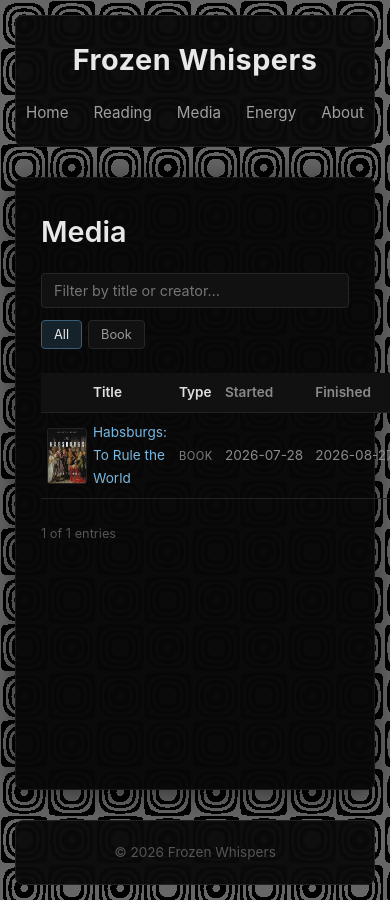
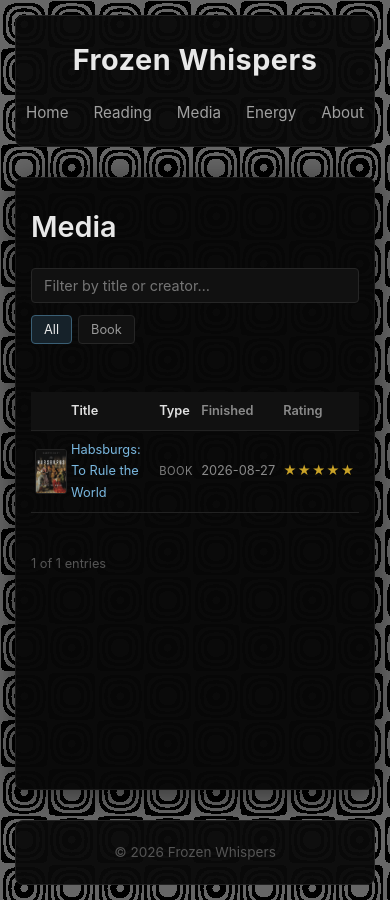
Before and after one commit to rodavok/frozenwhispers, a Jekyll site: the page built from media.md, in a window 390 px wide. Built offline with Jekyll 4.4.1, drawn with Linux system fonts in a browser that asks for light colours.

Commit message:
Add media log

```diff
--- a/_includes/media-table.html
+++ b/_includes/media-table.html
@@ -24,6 +24,7 @@
   </div>
 </div>
 
+<div class="media-table-wrap">
 <table class="media-table" id="media-table">
   <thead>
     <tr>
@@ -32,8 +33,8 @@
       <th class="col-type sortable" data-sort="type">Type</th>
       <th class="col-creator sortable" data-sort="creator">Creator</th>
       <th class="col-year sortable" data-sort="year">Year</th>
-      <th class="col-date sortable" data-sort="started">Started</th>
-      <th class="col-date sortable" data-sort="finished">Finished</th>
+      <th class="col-date col-started sortable" data-sort="started">Started</th>
+      <th class="col-date col-finished sortable" data-sort="finished">Finished</th>
       <th class="col-rating sortable" data-sort="rating">Rating</th>
     </tr>
   </thead>
@@ -67,8 +68,8 @@
       <td class="col-type"><span class="media-type">{{ item.type }}</span></td>
       <td class="col-creator">{{ item.creator | default: "—" }}</td>
       <td class="col-year">{{ item.year | default: "—" }}</td>
-      <td class="col-date">{{ item.started | default: "—" }}</td>
-      <td class="col-date">{{ item.finished | default: "—" }}</td>
+      <td class="col-date col-started">{{ item.started | default: "—" }}</td>
+      <td class="col-date col-finished">{{ item.finished | default: "—" }}</td>
       <td class="col-rating">
         {% if item.rating %}
         <span class="media-stars" title="{{ item.rating }} out of 5">
@@ -90,6 +91,7 @@
     {% endfor %}
   </tbody>
 </table>
+</div>
 
 <p class="media-count"><span id="media-shown">{{ entries.size }}</span> of {{ entries.size }} entries</p>
 
--- a/assets/css/style.css
+++ b/assets/css/style.css
@@ -318,8 +318,30 @@ tr:hover {
   background: #16222a;
 }
 
+/* A wide table scrolls inside this box rather than pushing the page sideways. */
+.media-table-wrap {
+  overflow-x: auto;
+  -webkit-overflow-scrolling: touch;
+  scrollbar-width: thin;
+  scrollbar-color: #333 transparent;
+}
+
+.media-table-wrap::-webkit-scrollbar {
+  height: 8px;
+}
+
+.media-table-wrap::-webkit-scrollbar-track {
+  background: transparent;
+}
+
+.media-table-wrap::-webkit-scrollbar-thumb {
+  background: #2a2a2a;
+  border-radius: 4px;
+}
+
 .media-table {
   font-size: 0.85rem;
+  min-width: 100%;
 }
 
 .media-table th,
@@ -439,11 +461,12 @@ tr:hover {
 
   h1 { font-size: 1.8rem; }
 
-  /* Drop the least essential media columns rather than scroll sideways. */
+  /* Drop the least essential media columns rather than scroll sideways.
+     Match on explicit classes - :first-of-type would key off the element
+     type (th/td), where the first one is the cover cell, not a date. */
   .media-table .col-creator,
   .media-table .col-year,
-  .media-table th.col-date:first-of-type,
-  .media-table td.col-date:first-of-type {
+  .media-table .col-started {
     display: none;
   }
 
@@ -452,3 +475,28 @@ tr:hover {
     padding: 8px 6px;
   }
 }
+
+/* Phones: trim the table down until it fits without scrolling. */
+@media (max-width: 480px) {
+  .content-pane {
+    padding: 25px 15px;
+  }
+
+  .media-table {
+    font-size: 0.8rem;
+  }
+
+  .media-table th,
+  .media-table td {
+    padding: 8px 4px;
+  }
+
+  .media-table .col-cover {
+    width: 36px;
+  }
+
+  .media-cover {
+    width: 32px;
+    height: 45px;
+  }
+}
--- a/docs/feed.xml
+++ b/docs/feed.xml
@@ -1,4 +1,4 @@
-<?xml version="1.0" encoding="utf-8"?><feed xmlns="http://www.w3.org/2005/Atom" ><generator uri="https://jekyllrb.com/" version="4.4.1">Jekyll</generator><link href="https://rodavok.github.io/feed.xml" rel="self" type="application/atom+xml" /><link href="https://rodavok.github.io/" rel="alternate" type="text/html" /><updated>2026-08-27T00:27:32-04:00</updated><id>https://rodavok.github.io/feed.xml</id><title type="html">Frozen Whispers</title><subtitle>Articles, dashboards, and data visualizations.</subtitle><entry><title type="html">Welcome to Jekyll!</title><link href="https://rodavok.github.io/jekyll/update/2026/02/10/welcome-to-jekyll.html" rel="alternate" type="text/html" title="Welcome to Jekyll!" /><published>2026-02-10T20:45:12-05:00</published><updated>2026-02-10T20:45:12-05:00</updated><id>https://rodavok.github.io/jekyll/update/2026/02/10/welcome-to-jekyll</id><content type="html" xml:base="https://rodavok.github.io/jekyll/update/2026/02/10/welcome-to-jekyll.html"><![CDATA[<p>You’ll find this post in your <code class="language-plaintext highlighter-rouge">_posts</code> directory. Go ahead and edit it and re-build the site to see your changes. You can rebuild the site in many different ways, but the most common way is to run <code class="language-plaintext highlighter-rouge">jekyll serve</code>, which launches a web server and auto-regenerates your site when a file is updated.</p>
+<?xml version="1.0" encoding="utf-8"?><feed xmlns="http://www.w3.org/2005/Atom" ><generator uri="https://jekyllrb.com/" version="4.4.1">Jekyll</generator><link href="https://rodavok.github.io/feed.xml" rel="self" type="application/atom+xml" /><link href="https://rodavok.github.io/" rel="alternate" type="text/html" /><updated>2026-08-27T00:47:12-04:00</updated><id>https://rodavok.github.io/feed.xml</id><title type="html">Frozen Whispers</title><subtitle>Articles, dashboards, and data visualizations.</subtitle><entry><title type="html">Welcome to Jekyll!</title><link href="https://rodavok.github.io/jekyll/update/2026/02/10/welcome-to-jekyll.html" rel="alternate" type="text/html" title="Welcome to Jekyll!" /><published>2026-02-10T20:45:12-05:00</published><updated>2026-02-10T20:45:12-05:00</updated><id>https://rodavok.github.io/jekyll/update/2026/02/10/welcome-to-jekyll</id><content type="html" xml:base="https://rodavok.github.io/jekyll/update/2026/02/10/welcome-to-jekyll.html"><![CDATA[<p>You’ll find this post in your <code class="language-plaintext highlighter-rouge">_posts</code> directory. Go ahead and edit it and re-build the site to see your changes. You can rebuild the site in many different ways, but the most common way is to run <code class="language-plaintext highlighter-rouge">jekyll serve</code>, which launches a web server and auto-regenerates your site when a file is updated.</p>
 
 <p>Jekyll requires blog post files to be named according to the following format:</p>
 
```
Also changed, not shown: add_media.py (+12 -4 lines), docs/assets/css/style.css (+51 -3 lines), docs/media/index.html (+6 -4 lines).
